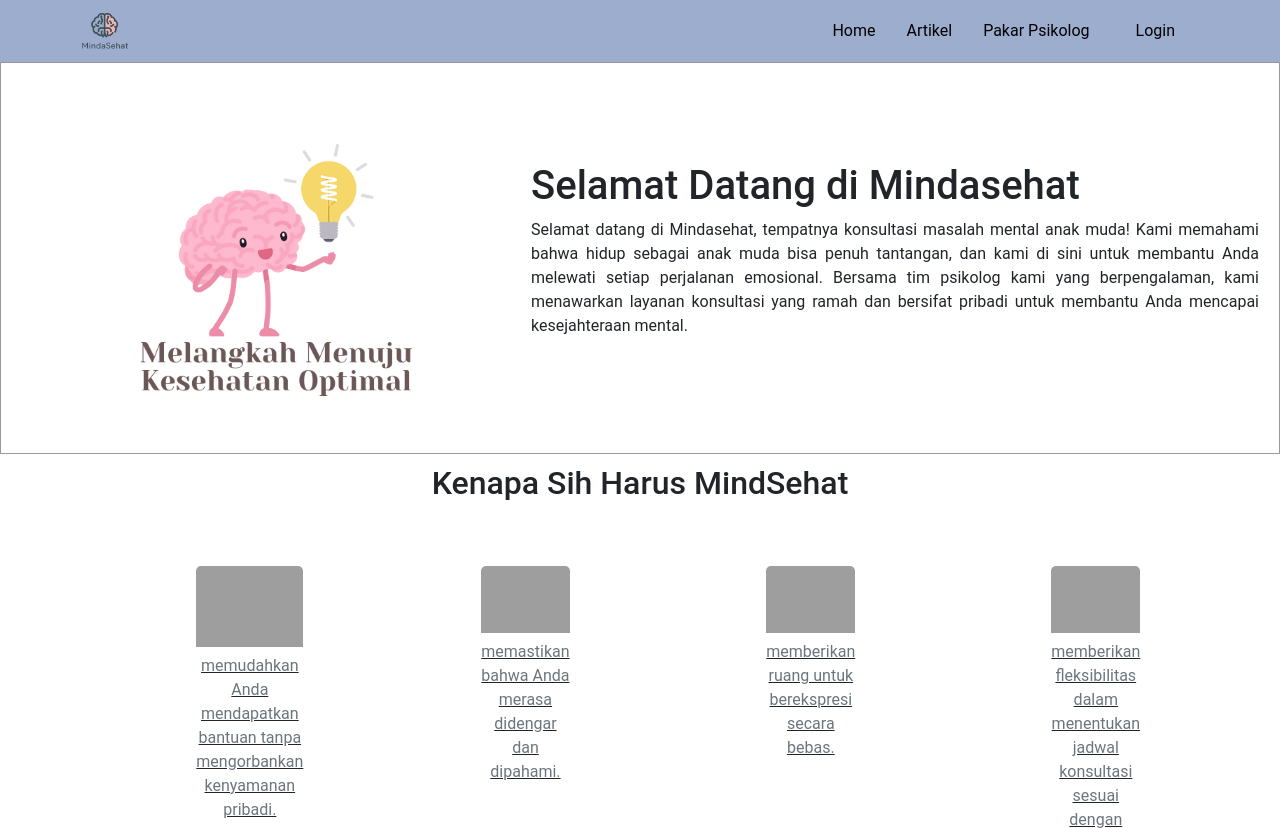
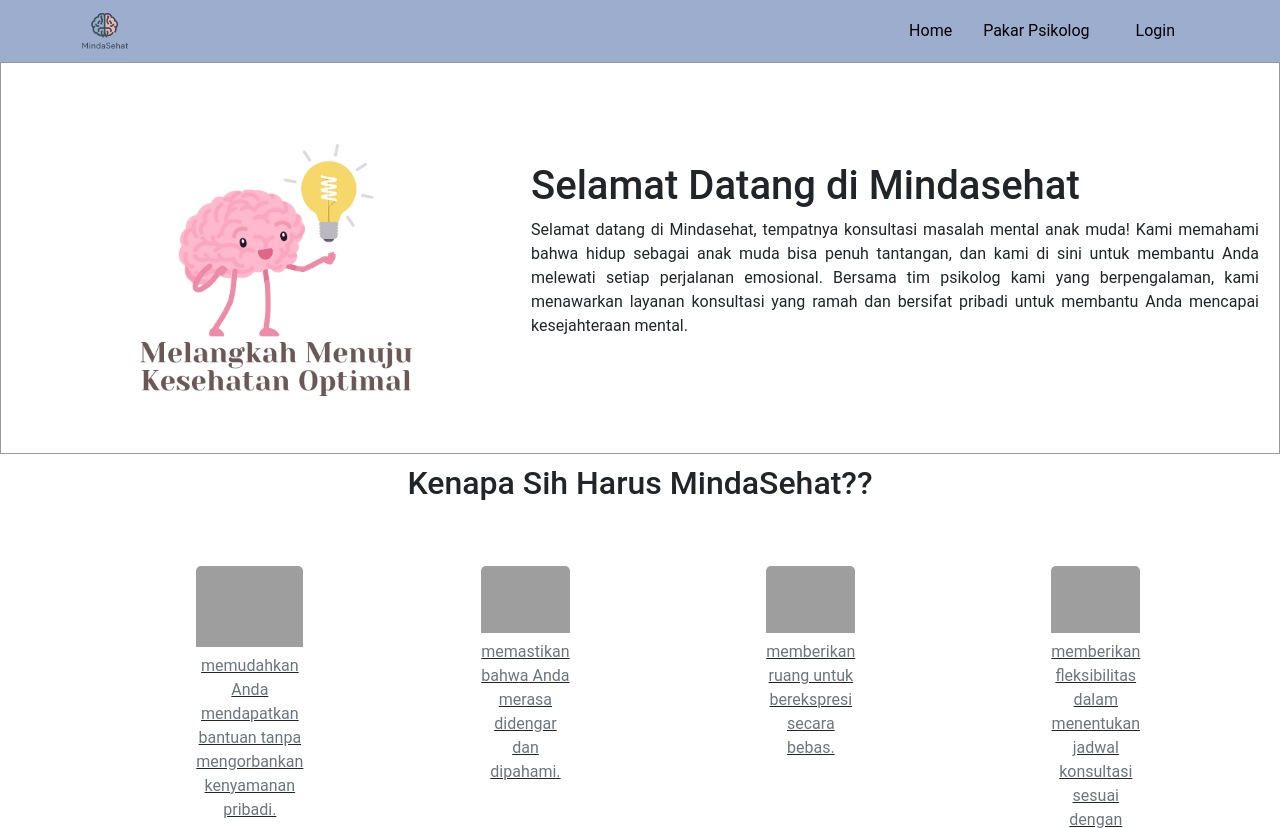
Before and after one commit to RizkyMaulanaAlfauzan/Project-MindaSehat, a Flask app: page / in a window 1280 px wide. Shown: the top 828 px of the page. Run offline with Flask 3, Linux system fonts and the light colour scheme; grey boxes are pictures that could not be loaded.

Commit message:
ubah lagii

```diff
--- a/templates/index.html
+++ b/templates/index.html
@@ -112,9 +112,6 @@
               <a class="nav-link active" aria-current="page" href="/">Home</a>
             </li>
             <li class="nav-item">
-              <a class="nav-link active" aria-current="page" href="/">Artikel</a>
-            </li>
-            <li class="nav-item">
               <a class="nav-link active" aria-current="page" href="/pakar">Pakar Psikolog</a>
             </li>
             {% if role != 'user'%}
@@ -149,7 +146,7 @@
 
     <!-- Awal Alasan -->
     <div class="container">
-      <h2 class="section-title" style="text-align: center; margin-top: 10px">Kenapa Sih Harus MindSehat</h2>
+      <h2 class="section-title" style="text-align: center; margin-top: 10px">Kenapa Sih Harus MindaSehat??</h2>
       <div class="row">
         <div class="col-md-3">
           <a href="#" class="card bg-dark-alt border-0 rounded-0 mb-3">
```
